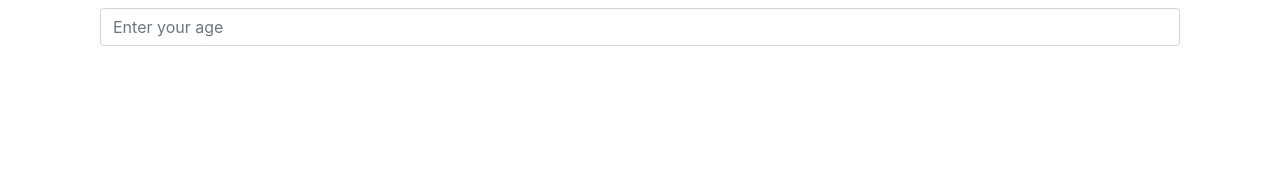
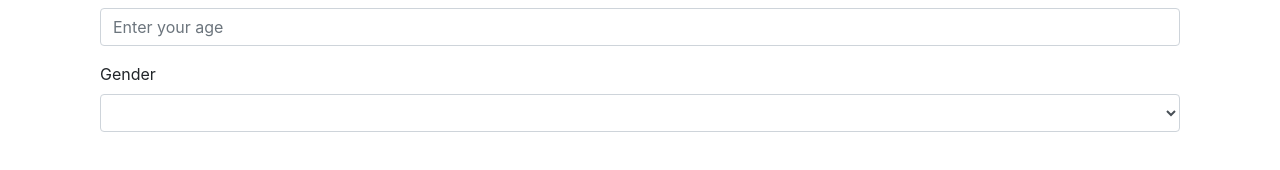
Before and after one commit to potrebichka/React-Forms, a React (Create React App) app: page / in a window 1280 px wide. Shown: the part 152-322 px from the top of the page. Built offline with nearby package versions, Linux system fonts and the light colour scheme.

Commit message:
Add Select Component

```diff
--- a/src/components/Input.js
+++ b/src/components/Input.js
@@ -9,8 +9,8 @@ const Input = (props) => {
                 id={props.name}
                 name={props.name}
                 type={props.type}
+                onChange={props.handleChange}
                 value={props.value}
-                onChange={props.handleChange}
                 placeholder={props.placeholder}
             />
         </div>
--- /dev/null
+++ b/src/components/Select.js
@@ -0,0 +1,29 @@
+import React from 'react';
+
+const Select = (props) => {
+    return (
+        <div className="form-group">
+            <label htmlFor={props.name}>{props.title}</label>
+            <select
+                className="form-control"
+                name={props.name}
+                value={props.value}
+                onChange={props.handleChange}
+            >
+                <option value="" disabled>{props.placeholder}</option>
+                {props.options.map(option => {
+                    return (
+                        <option
+                            key={option}
+                            value={option}
+                            label={option}>
+                            {option}
+                        </option>
+                    );
+                })}
+            </select>
+        </div>
+    );
+}
+
+export default Select;
--- a/src/containers/FormContainer.js
+++ b/src/containers/FormContainer.js
@@ -4,7 +4,7 @@ import React, {Component} from 'react';
 //import CheckBox from '../components/CheckBox';
 import Input from '../components/Input';
 // import TextArea from '../components/TextArea';
-// import Select from '../components/Select';
+import Select from '../components/Select';
 // import Button from '../components/Button';
 
 class FormContainer extends Component {
@@ -44,7 +44,7 @@ class FormContainer extends Component {
     //     this.setState(prevState => ({newUser: {...prevState.newUser, age: value}}), () => console.log(this.state.newUser))
     // }
 
-    handleFullName = (e) => {
+    handleInput = (e) => {
         let value = e.target.value;
         let name = e.target.name;
         this.setState(
@@ -78,8 +78,14 @@ class FormContainer extends Component {
                     placeholder="Enter your age"
                     handleChange={this.handleInput}
                 />
-                {/* <Select />
-                <CheckBox />
+                <Select
+                    title="Gender"
+                    name="gender"
+                    options={this.state.genderOptions}
+                    value={this.state.newUser.gender}
+                    handleChange={this.handleInput}
+                />
+                {/* <CheckBox />
                 <TextArea />
                 <Button />
                 <Button /> */}
```
